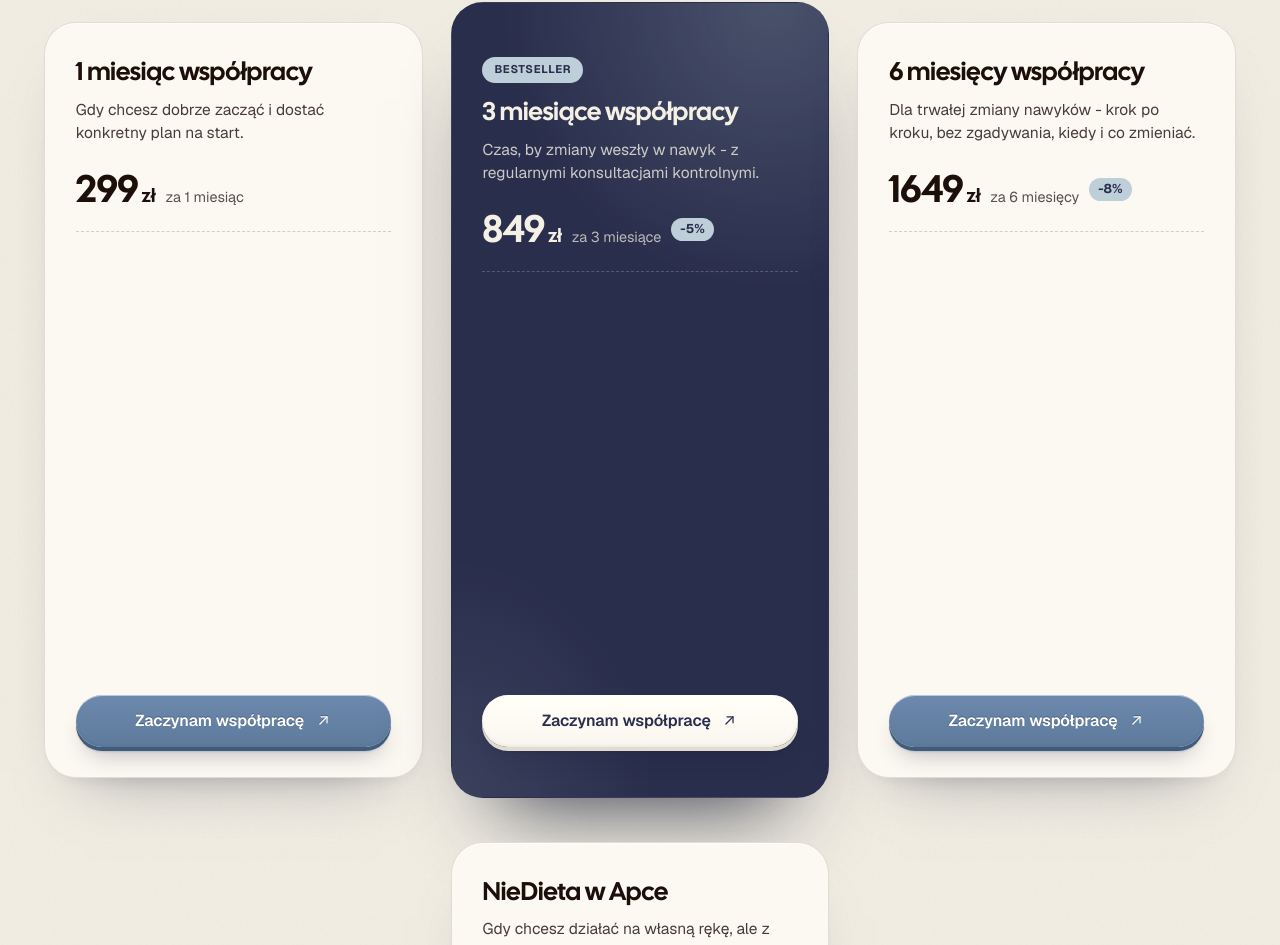
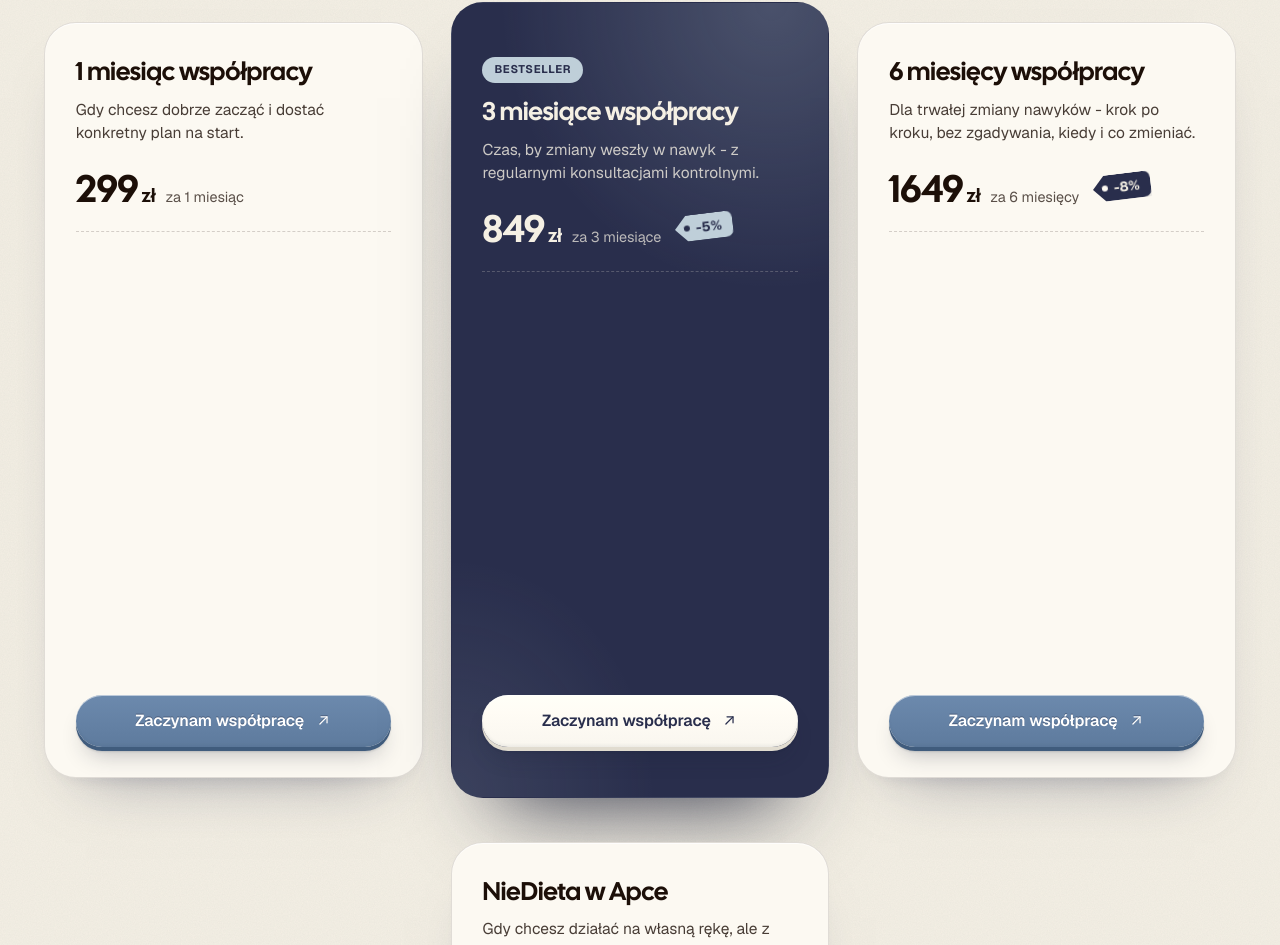
Before and after one commit to Ph0enixKM/niedieta-website, a Next.js app: page / in a window 1280 px wide. Shown: the part 6594-7539 px from the top of the page. Built offline with nearby package versions, Linux system fonts and the light colour scheme.

Commit message:
Oferta: oszczędność w formie metki przy cenie
Co-Authored-By: Claude Opus 5.5 <noreply@anthropic.com>
Claude-Session: https://claude.ai/code/session_01E9gSLXzzbEDAVjqwH6B2TV

```diff
--- a/src/components/Offer/Offer.module.css
+++ b/src/components/Offer/Offer.module.css
@@ -188,16 +188,45 @@
     pointer-events: none;
 }
 
-/* savings of a longer cooperation against paying for 1 month at a time */
+/* savings of a longer cooperation against paying for 1 month at a time - a price tag hung next to the price */
 .saving {
+    --tag: var(--berry);
+    --tag-ink: var(--cream);
+    --tag-hole: var(--paper);
+    position: relative;
     align-self: center;
-    padding: 3px 9px;
-    border-radius: 999px;
-    font-size: 0.8rem;
+    margin-left: 4px;
+    padding: 5px 11px 5px 21px;
+    border-radius: 0 7px 7px 0;
+    font-size: 0.84rem;
     font-weight: 700;
-    line-height: 1.3;
-    color: var(--berry);
-    background: var(--sky);
+    line-height: 1.2;
+    letter-spacing: 0.01em;
+    color: var(--tag-ink);
+    background: var(--tag);
+    clip-path: polygon(12px 0, 100% 0, 100% 100%, 12px 100%, 0 50%);
+    transform: rotate(-7deg);
+    transform-origin: 0 50%;
+    filter: drop-shadow(0 3px 4px rgba(28, 32, 54, 0.18));
+}
+
+/* the hole the string would go through */
+.saving::before {
+    content: "";
+    position: absolute;
+    top: 50%;
+    left: 9px;
+    width: 6px;
+    height: 6px;
+    border-radius: 50%;
+    background: var(--tag-hole);
+    transform: translateY(-50%);
+}
+
+.featured .saving {
+    --tag: var(--sky);
+    --tag-ink: var(--berry);
+    --tag-hole: var(--berry);
 }
 
 .price {
```
